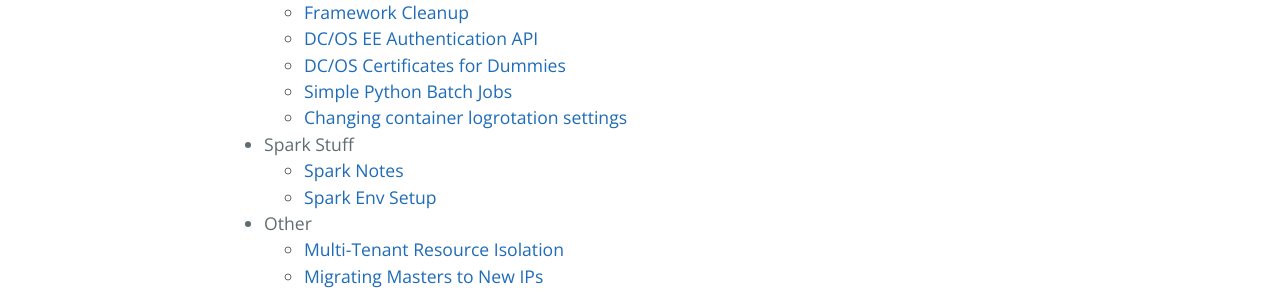
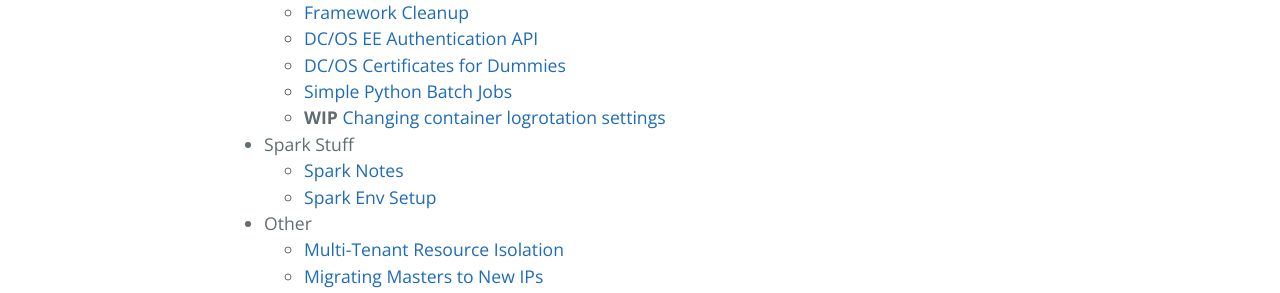
Before and after one commit to mesosphere/field-notes, a Jekyll site: the page built from docs/index.md, in a window 1280 px wide. Shown: the part 798-1091 px from the top of the page. Built offline with Jekyll 4.4.1, drawn with Linux system fonts in a browser that asks for light colours; our own code applies the rules of GitHub Pages for plain Markdown files.

```diff
--- a/docs/index.md
+++ b/docs/index.md
@@ -23,7 +23,7 @@ This is an unofficial document, put together by members of the DC/OS community,
     * [DC/OS EE Authentication API](faqs/authentication.md)
     * [DC/OS Certificates for Dummies](faqs/certificates-for-dummies.md)
     * [Simple Python Batch Jobs](faqs/simple-python-batch-jobs.md)
-    * [Changing container logrotation settings](faqs/stderr-stdout-filesize.md)
+    * **WIP** [Changing container logrotation settings](faqs/stderr-stdout-filesize.md)
 
 
 * Spark Stuff
```
Also changed, not shown: docs/readme.md.
